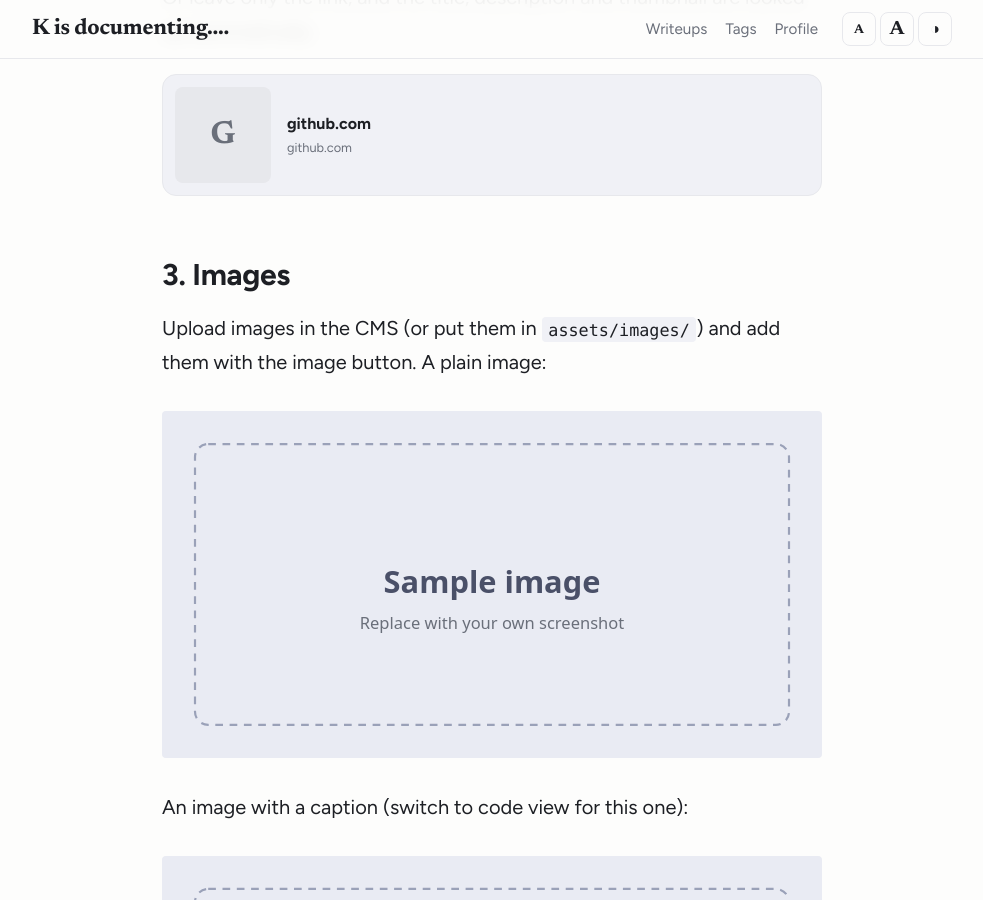
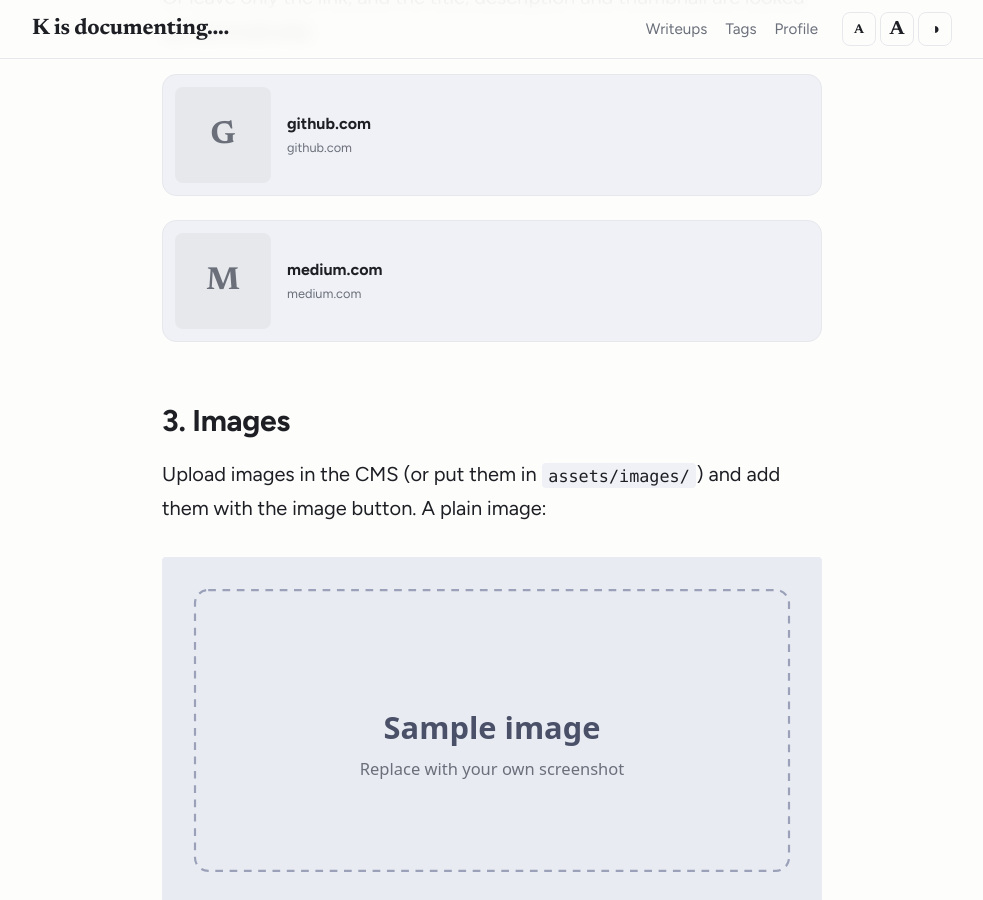
Before and after one commit to cloudskim/cloudskim.github.io, a Jekyll site: the page built from _posts/2026-10-14-template-every-feature-in-one-writeup.md, in a window 1280 px wide and 900 px high, scrolled down 1248 px. Shown: the whole window, without its empty margins (148-1131 px from the left). Built offline with Jekyll 4.4.1, drawn with Linux system fonts in a browser that asks for light colours; some of the changed lines change nothing that is shown.

Commit message:
Update _posts/2026-10-14-template-every-feature-in-one-writeup.md (via Pages CMS)

```diff
--- a/_posts/2026-10-14-template-every-feature-in-one-writeup.md
+++ b/_posts/2026-10-14-template-every-feature-in-one-writeup.md
@@ -19,6 +19,8 @@ A normal link inside a sentence: read the [GitHub documentation](https://docs.gi
 Or leave only the link, and the title, description and thumbnail are looked up automatically:
 
 [https://github.com](https://github.com)
+
+[https://medium.com/@document_byK/oauth-2-0-2e135932201b](https://medium.com/@document_byK/oauth-2-0-2e135932201b)
 
 ## 3. Images
 
```
